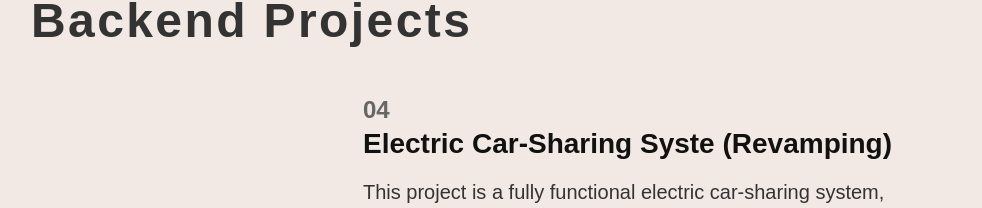
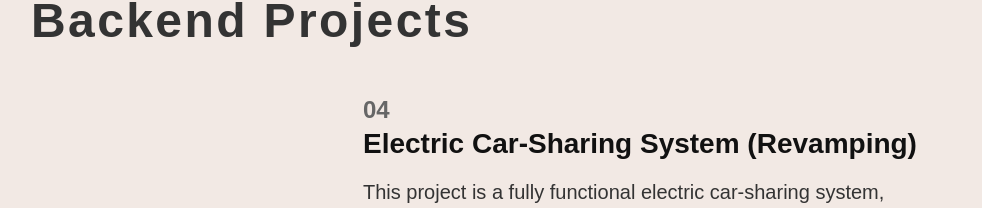
Before and after one commit to RotiCharoti/CharlottePortfolio, a React (Vite) app in the folder my-portfolio/: page / in a window 1280 px wide. Shown: the part 2113-2321 px from the top of the page, without its empty margins (169-1151 px from the left). Built offline with nearby package versions, Linux system fonts and the light colour scheme.

Commit message:
edit project

```diff
--- a/my-portfolio/src/Project.tsx
+++ b/my-portfolio/src/Project.tsx
@@ -67,7 +67,7 @@ const Projects: React.FC = () => {
 
       <ProjectItem
         projectNumber="04"
-        title="Electric Car-Sharing Syste (Revamping)"
+        title="Electric Car-Sharing System (Revamping)"
         description="This project is a fully functional electric car-sharing system, designed to be efficient, scalable, and user-friendly. It consists of three distinct microservices, each handling specific aspects of the system: User Service, Vehicle Service, and Billing Service. These services communicate seamlessly through RESTful APIs, enabling a cohesive experience for users while maintaining modularity for future scalability and maintenance."
         imageSrc={goLogo}
         repoLink="https://github.com/RotiCharoti/Charlotte_CarSharingSystem"
```
